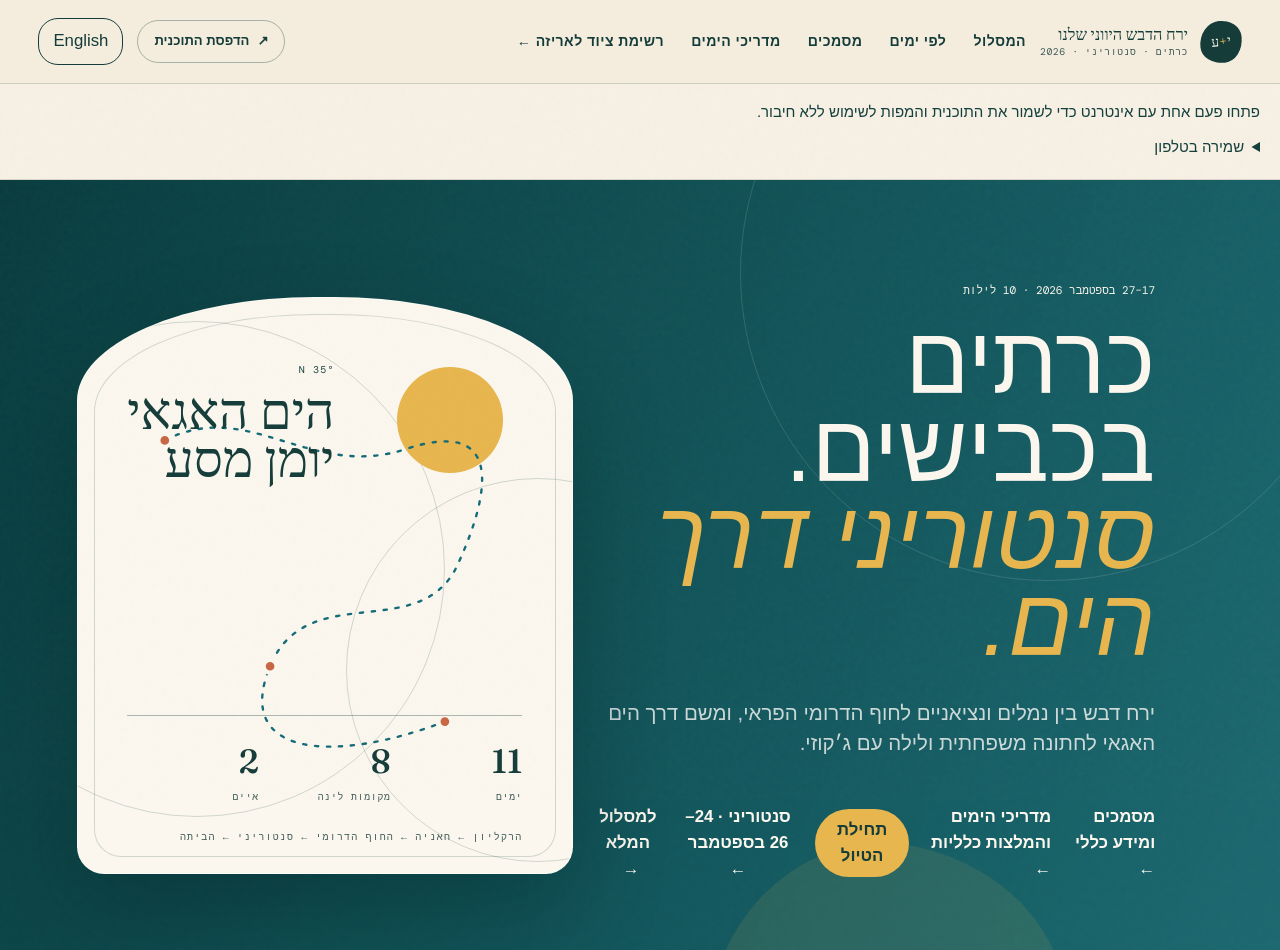
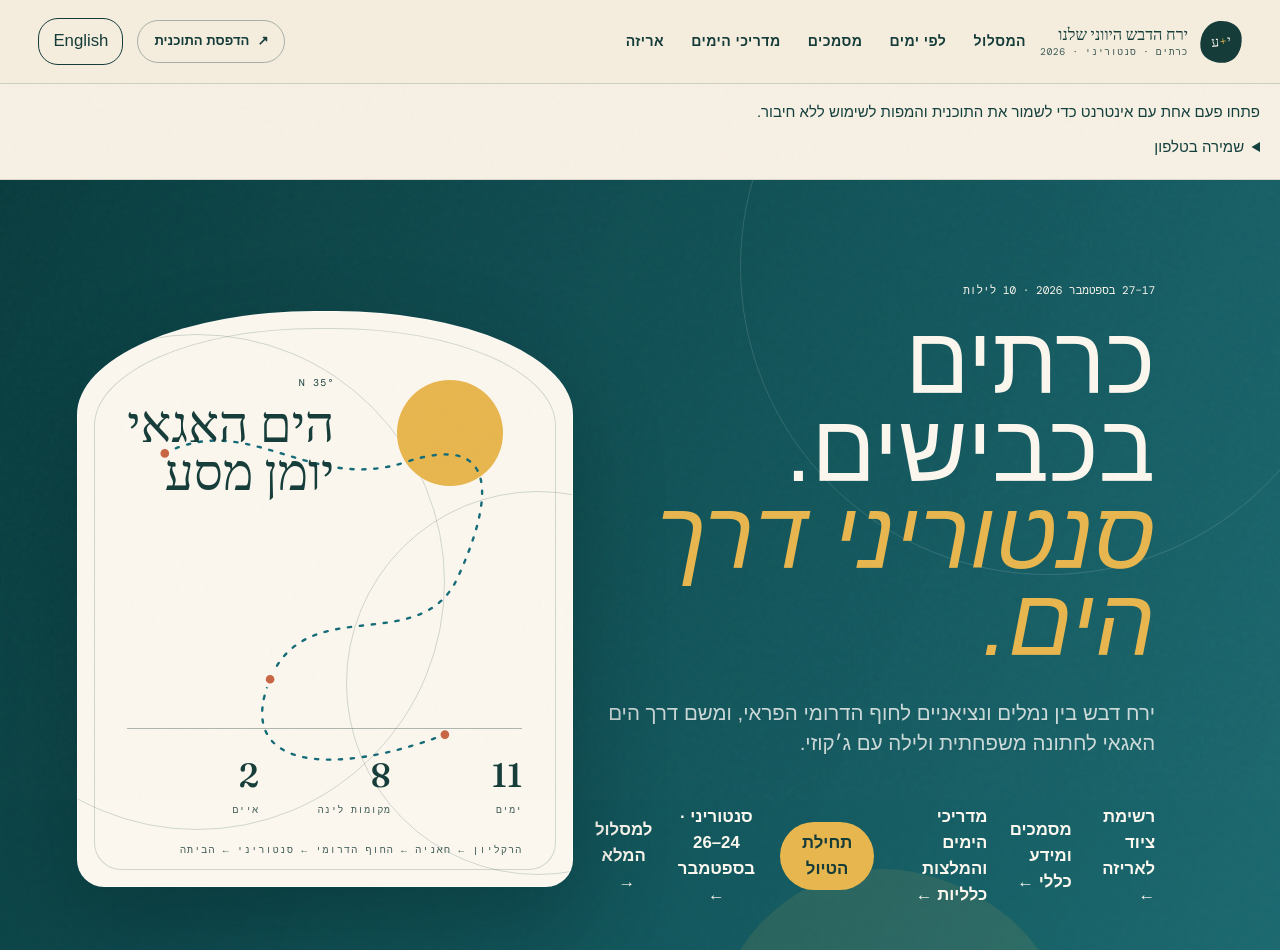
Before and after one commit to yardenhochman/greek-honeymoon-2026, a plain HTML site: page index.html in a window 1280 px wide. Shown: the top 950 px of the page. Drawn offline with nearby package versions, Linux system fonts and the light colour scheme.

Commit message:
Keep packing checklist directly visible in the mobile hero

```diff
--- a/index.html
+++ b/index.html
@@ -35,7 +35,7 @@
       <a href="#itinerary">Days</a>
       <a href="./practical.html">Documents</a>
       <a href="./experiences.html">Day guides</a>
-<a class="text-link" href="./packing.html">Packing checklist →</a>
+      <a href="./packing.html">Packing</a>
     </nav>
 
     <button class="print-button" type="button" data-print>
@@ -62,6 +62,7 @@
         </p>
 
         <div class="hero-actions">
+          <a class="text-button" href="./packing.html">Packing checklist →</a>
           <a class="text-button" href="./practical.html">Documents & essentials →</a>
           <a class="text-button" href="./experiences.html">Day guides & general recommendations →</a>
           <button class="primary-button" type="button" data-today>Today’s plan</button>
--- a/sw.js
+++ b/sw.js
@@ -1,4 +1,4 @@
-const CACHE = "greek-honeymoon-public-2026-09-16-v8";
+const CACHE = "greek-honeymoon-public-2026-09-16-v9";
 const FILES = ["./packing.html", "./packing.js", "./translations.js", "./language.js", "./day-01.html", "./day-02.html", "./day-03.html", "./day-04.html", "./day-05.html", "./day-06.html", "./day-07.html", "./day-08.html", "./day-09.html", "./day-10.html", "./day-11.html", "./assets/chania.jpg", "./assets/perissa.jpg", "./assets/greek-table.jpg", "./practical.html", "./experiences.html", "./phone.js", "./", "./index.html", "./app.js", "./styles.css", "./manifest.webmanifest", "./icon.svg", "./icon-192.png", "./icon-512.png", "./assets/map-day-01.png", "./assets/map-day-02.png", "./assets/map-day-03.png", "./assets/map-day-04.png", "./assets/map-day-05.png", "./assets/map-day-06.png", "./assets/map-day-07.png", "./assets/map-day-08.png", "./assets/map-day-10.png", "./assets/map-day-11.png", "./assets/gemista.jpg", "./assets/fava.jpg", "./assets/tomatokeftedes.jpg", "./assets/kournas.jpg", "./assets/rethymno.jpg", "./assets/loutro.jpg", "./assets/preveli.jpg", "./assets/dakos.jpg", "./assets/horta.jpg", "./assets/briam.jpg"];
 const urls = new Set(FILES.map(path => new URL(path, self.registration.scope).href));
 self.addEventListener("install", event => {
```
